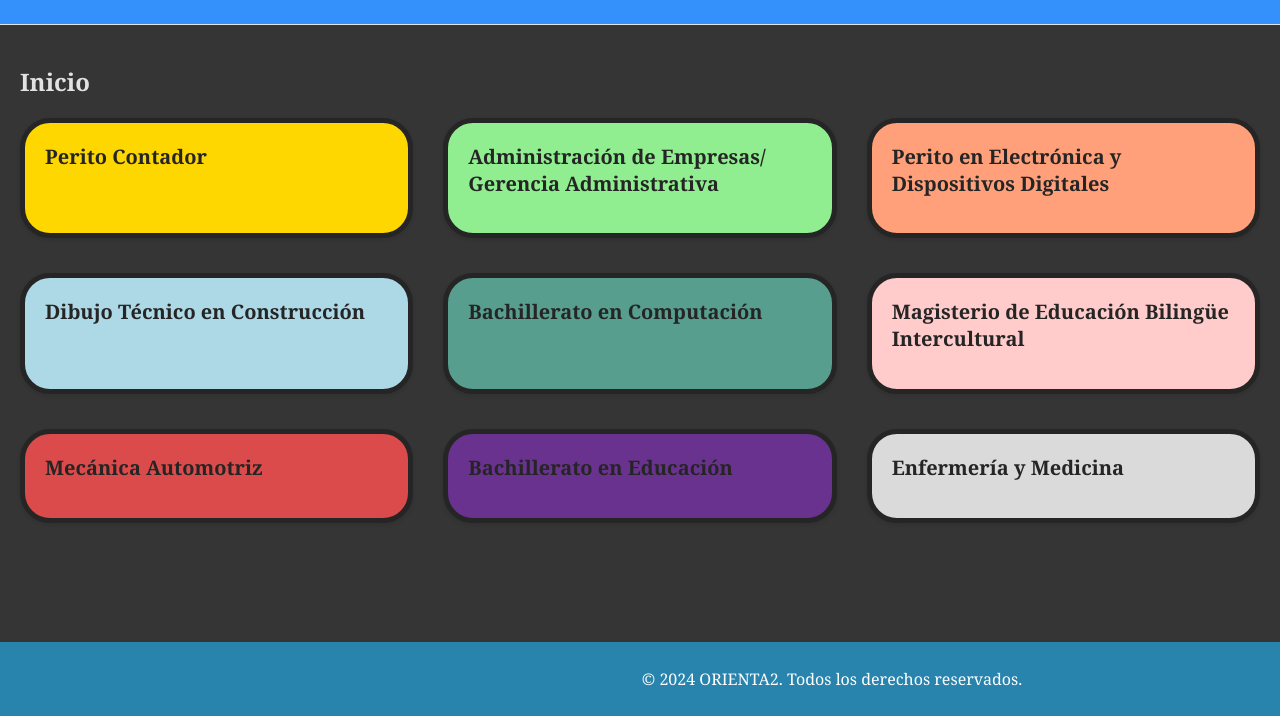
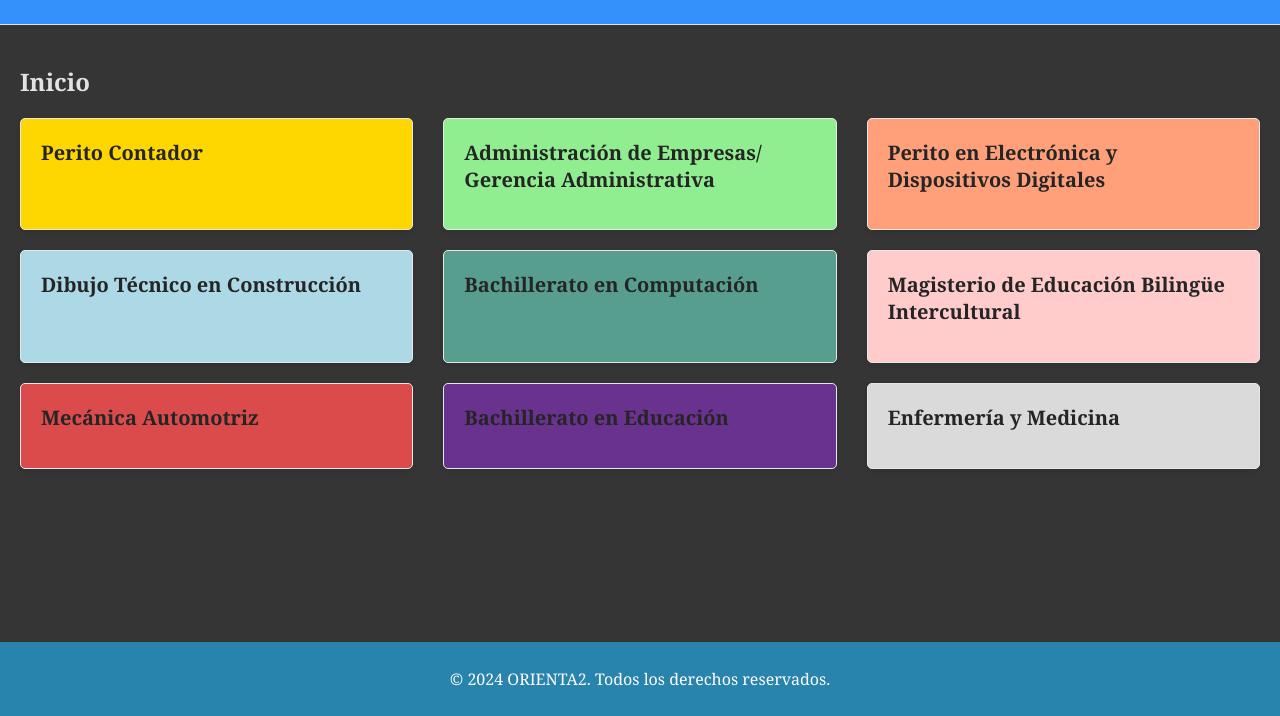
Before and after one commit to RAlvarez502/Orienta2, a plain HTML site: page index.html in a window 1280 px wide. Shown: the part 84-800 px from the top of the page. Drawn offline with Linux system fonts and the light colour scheme.

Commit message:
Update Style.css

```diff
--- a/Style.css
+++ b/Style.css
@@ -2,30 +2,15 @@
     box-sizing: border-box;
 }
 
-html, body {
-    height: 100%;
+body {
+    font-family: 'Georgia';
     margin: 0;
     padding: 0;
-    overflow-x: auto;
-    display: flex;
-    flex-direction: column;
-    background-color: #353535;
-}
-
-body {
-    font-family: 'Georgia';
+    background-color: #ffffff;
     color: #e2e2e2;
-}
-
-.container {
+    box-sizing: border-box;
     width: 100%;
-    min-width: 100vw;
-}
-
-header, footer {
-    width: 130vw;
-    position: relative;
-    left: 0;
+    overflow-x: hidden;
 }
 
 header {
@@ -37,6 +22,8 @@ header {
     justify-content: space-between;
     align-items: center;
     border-bottom: 1px solid #e1e4e8;
+    width: 100%;
+    box-sizing: border-box;
 }
 
 header h1 {
@@ -53,6 +40,7 @@ header .logo {
     display: flex;
     align-items: center;
     flex-wrap: wrap;
+    width: 100%;
 }
 
 .header-content .logo {
@@ -90,6 +78,8 @@ nav ul li a:hover {
 main {
     flex: 1;
     padding: 20px;
+    background-color: #353535;
+    width: 100%;
     box-sizing: border-box;
 }
 
@@ -97,59 +87,19 @@ main {
     display: flex;
     flex-wrap: wrap;
     justify-content: space-between;
+    width: 100%;
+    box-sizing: border-box;
 }
 
 .carrera-box {
-    border: 5px solid #252525;
-    border-radius: 30px;
+    border: 1px solid #e7e7e7;
+    border-radius: 5px;
     padding: 20px;
     width: calc(33.333% - 20px);
     box-sizing: border-box;
     box-shadow: 0 2px 4px rgba(0, 0, 0, 0.1);
     transition: transform 0.2s ease-in-out, box-shadow 0.2s ease-in-out;
-    margin-bottom: 35px;
-}
-
-.carrera-box:hover {
-    transform: translateY(-5px);
-    box-shadow: 0 4px 8px rgba(0, 0, 0, 0.2);
-}
-
-.carrera-box h2 {
-    font-size: 20px;
-    margin-top: 0;
-    color: #252525;
-}
-
-.carrera-info {
-    display: none;
-    margin-top: 15px;
-    color: #252525;
-}
-
-.carrera-box img {
-    max-width: 100%;
-    height: auto;
-    display: block;
-    margin-bottom: 10px;
-    border-radius: 5px;
-    box-shadow: 0 2px 4px rgba(0, 0, 0, 0.1);
-}
-
-footer {
-    background-color: #2883ad;
-    color: #FFFFFF;
-    text-align: center;
-    padding: 10px 0;
-    box-sizing: border-box;
-    position: relative;
-    left: 0;
-}
-
-#root {
-    flex-grow: 1;
-    display: flex;
-    flex-direction: column;
+    margin-bottom: 20px;
 }
 
 #peritoContador {
@@ -188,6 +138,57 @@ footer {
     background-color: #dadada;
 }
 
+.carrera-box:hover {
+    transform: translateY(-5px);
+    box-shadow: 0 4px 8px rgba(0, 0, 0, 0.2);
+}
+
+.carrera-box h2 {
+    font-size: 20px;
+    margin-top: 0;
+    color: #252525;
+}
+
+.carrera-info {
+    display: none;
+    margin-top: 15px;
+    color: #252525;
+}
+
+.carrera-box img {
+    max-width: 100%;
+    height: auto;
+    display: block;
+    margin-bottom: 10px;
+    border-radius: 5px;
+    box-shadow: 0 2px 4px rgba(0, 0, 0, 0.1);
+}
+
+footer {
+    background-color: #2883ad;
+    color: #FFFFFF;
+    text-align: center;
+    padding: 10px 0;
+    width: 100%;
+    box-sizing: border-box;
+}
+
+html, body {
+    height: 100%;
+    margin: 0;
+    display: flex;
+    flex-direction: column;
+    width: 100%;
+    overflow-x: hidden;
+}
+
+#root {
+    flex-grow: 1;
+    display: flex;
+    flex-direction: column;
+    width: 100%;
+}
+
 @media (max-width: 768px) {
     .carrera-box {
         width: calc(50% - 20px);
```
